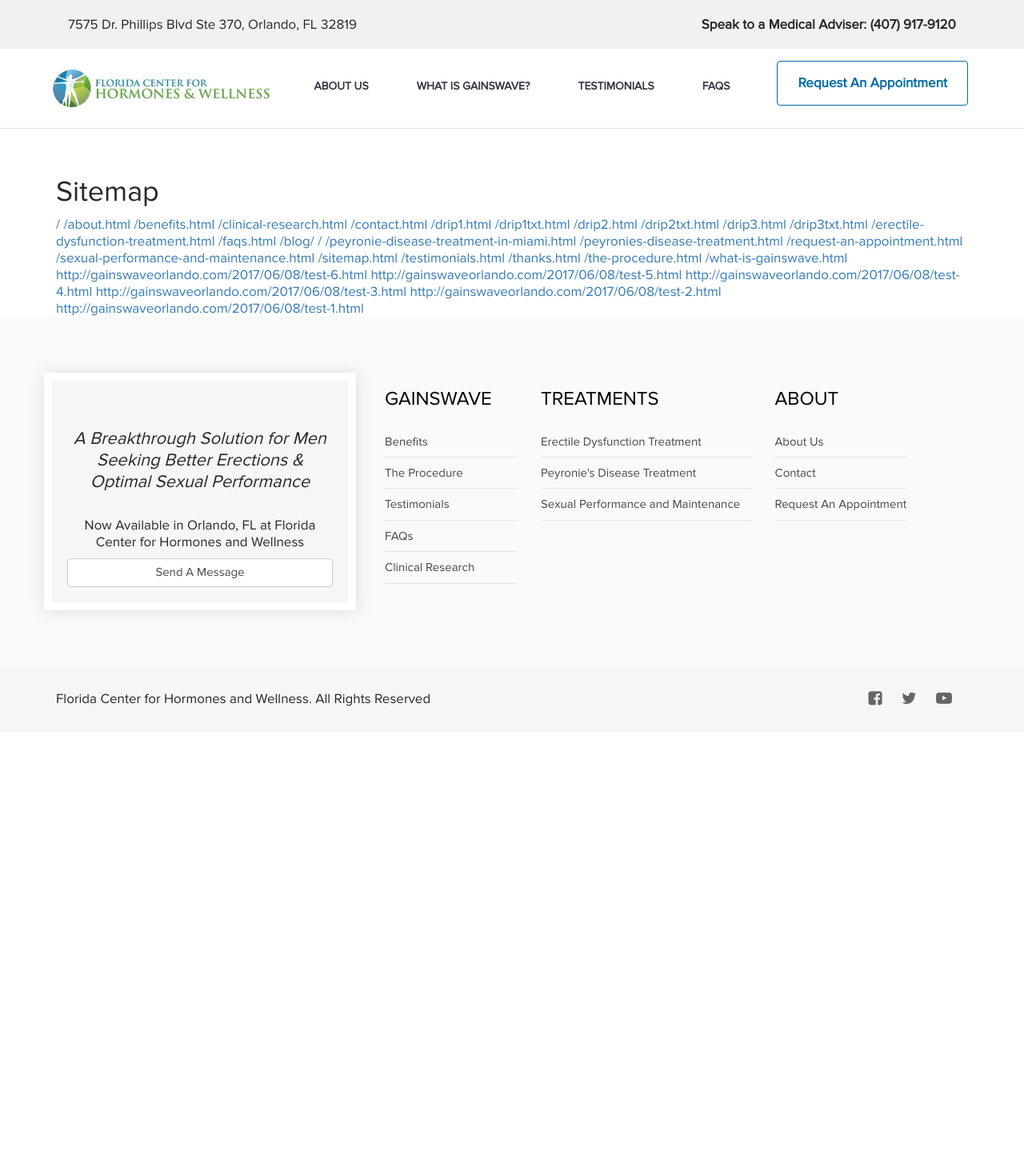
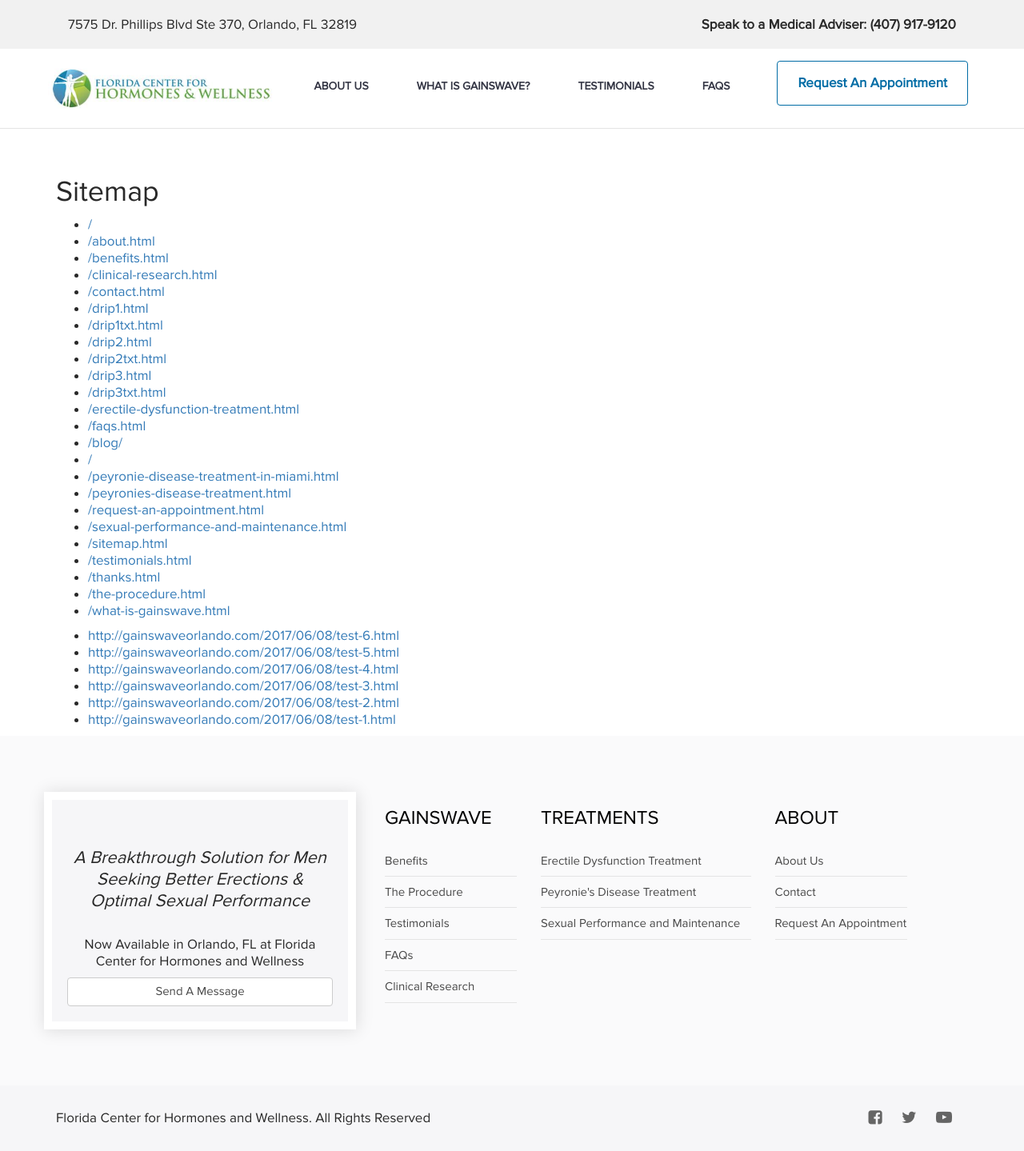
Before and after one commit to aaghealth/gainswavecolumbus.com, a Jekyll site: the page built from sitemap.html, in a window 1280 px wide. Shown: the whole page at 80% size. Built offline with Jekyll 4.4.1, drawn with Linux system fonts in a browser that asks for light colours; nearby versions of some CDN libraries; before the commit the page ends 915 px from its top, so only the background shows below that.

Commit message:
Update sitemap.html

```diff
--- a/sitemap.html
+++ b/sitemap.html
@@ -2,12 +2,15 @@
 layout: page-nosidebar
 title: Sitemap
 ---
+<ul>
  {% for page in site.pages %}
     {% if page.layout != null %}
-    <a href="{{ site.url }}{{ page.url | remove: 'index.html' | remove: '404.html' }}">{{ page.url | remove: 'index.html' | remove: '404.html' }}</a>
-    </url>
+    <li><a href="{{ site.url }}{{ page.url | remove: 'index.html' | remove: '404.html' }}">{{ page.url | remove: 'index.html' | remove: '404.html' }}</a></li>
     {% endif %}
     {% endfor %}
+</ul>
+<ul>
     {% for post in site.posts %}
-    <a href="{{ site.url }}{{ post.url | remove: 'index.html' }}">{{ site.url }}{{ post.url | remove: 'index.html' }}</a>
+    <li><a href="{{ site.url }}{{ post.url | remove: 'index.html' }}">{{ site.url }}{{ post.url | remove: 'index.html' }}</a></li>
     {% endfor %}
+ </ul>
```
